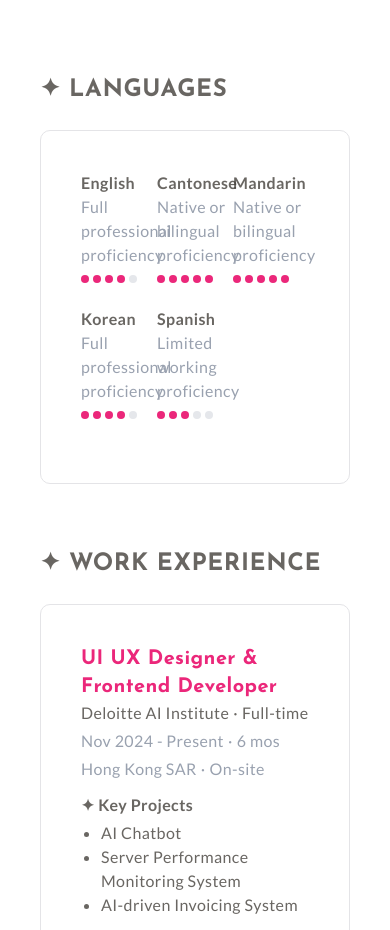
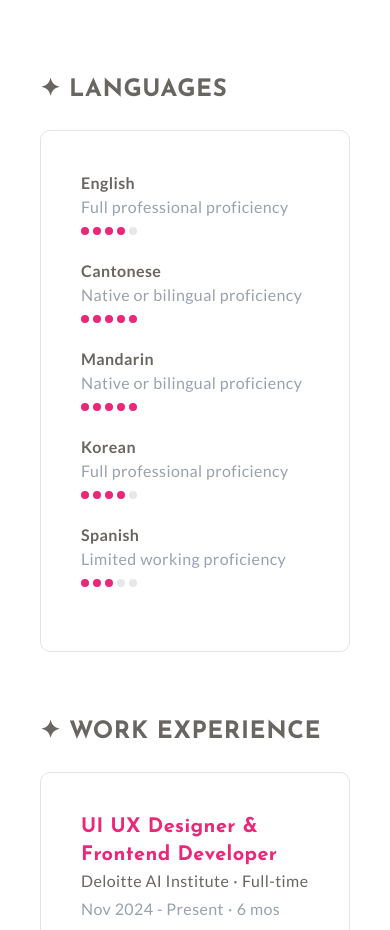
Before and after one commit to sharooonii/portfolio, a React (Vite) app: page /about-me in a window 390 px wide. Shown: the part 1246-2176 px from the top of the page. Built offline with nearby package versions, Linux system fonts and the light colour scheme.

Commit message:
about me update

```diff
--- a/src/pages/AboutMe.tsx
+++ b/src/pages/AboutMe.tsx
@@ -156,7 +156,7 @@ export const AboutMe = () => {
                      name.charAt(0).toUpperCase() + name.slice(1)}
                 </h2>
                 {name === 'languages' && (
-                  <div className="grid grid-cols-3 xl:grid-cols-5 about-section p-10">
+                  <div className="grid grid-cols-1 md:grid-cols-3 xl:grid-cols-5 about-section p-10">
                     {languageData.map((language) => (
                       <LanguageCard key={language.id} language={language} />
                     ))}
```
